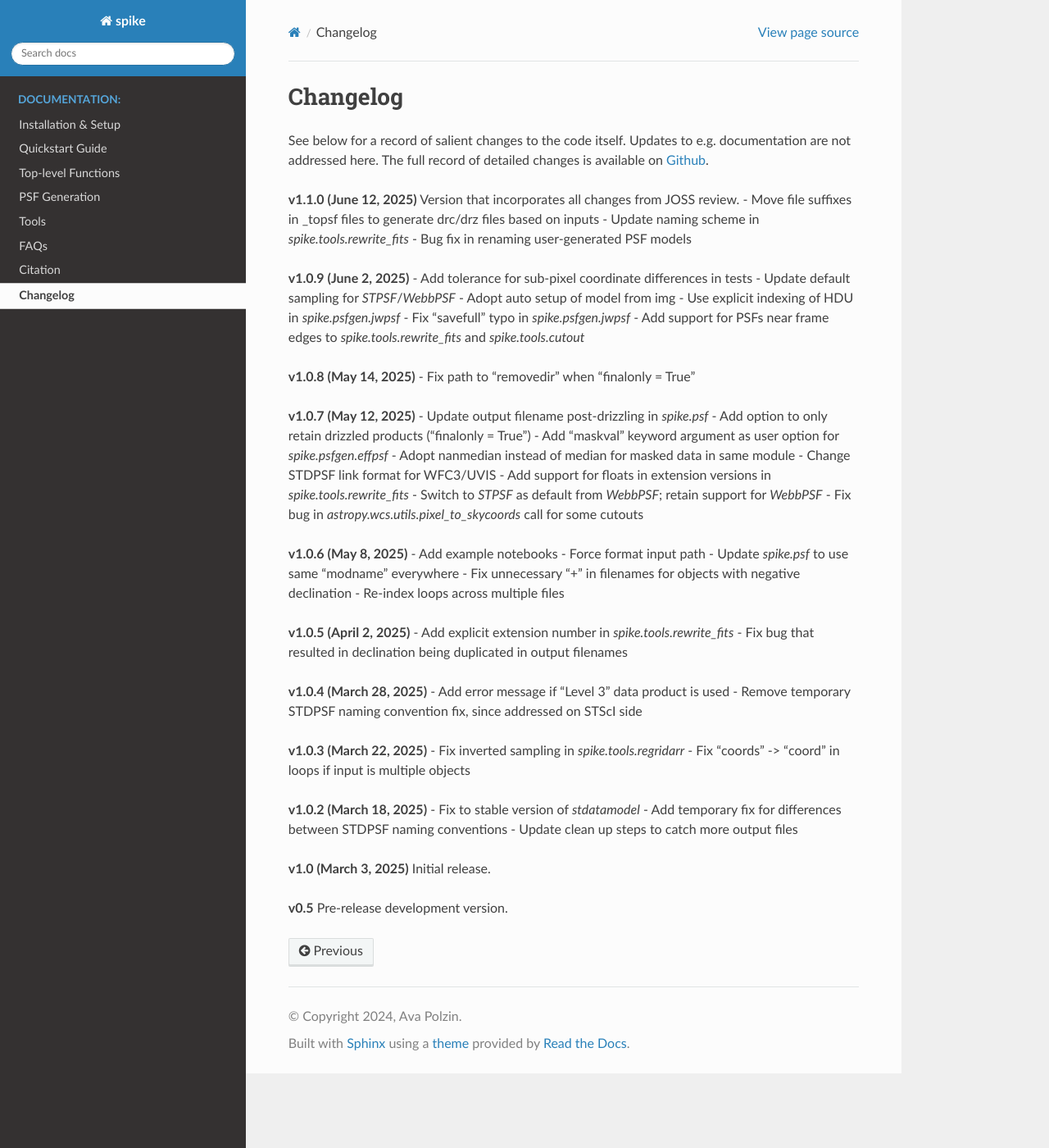
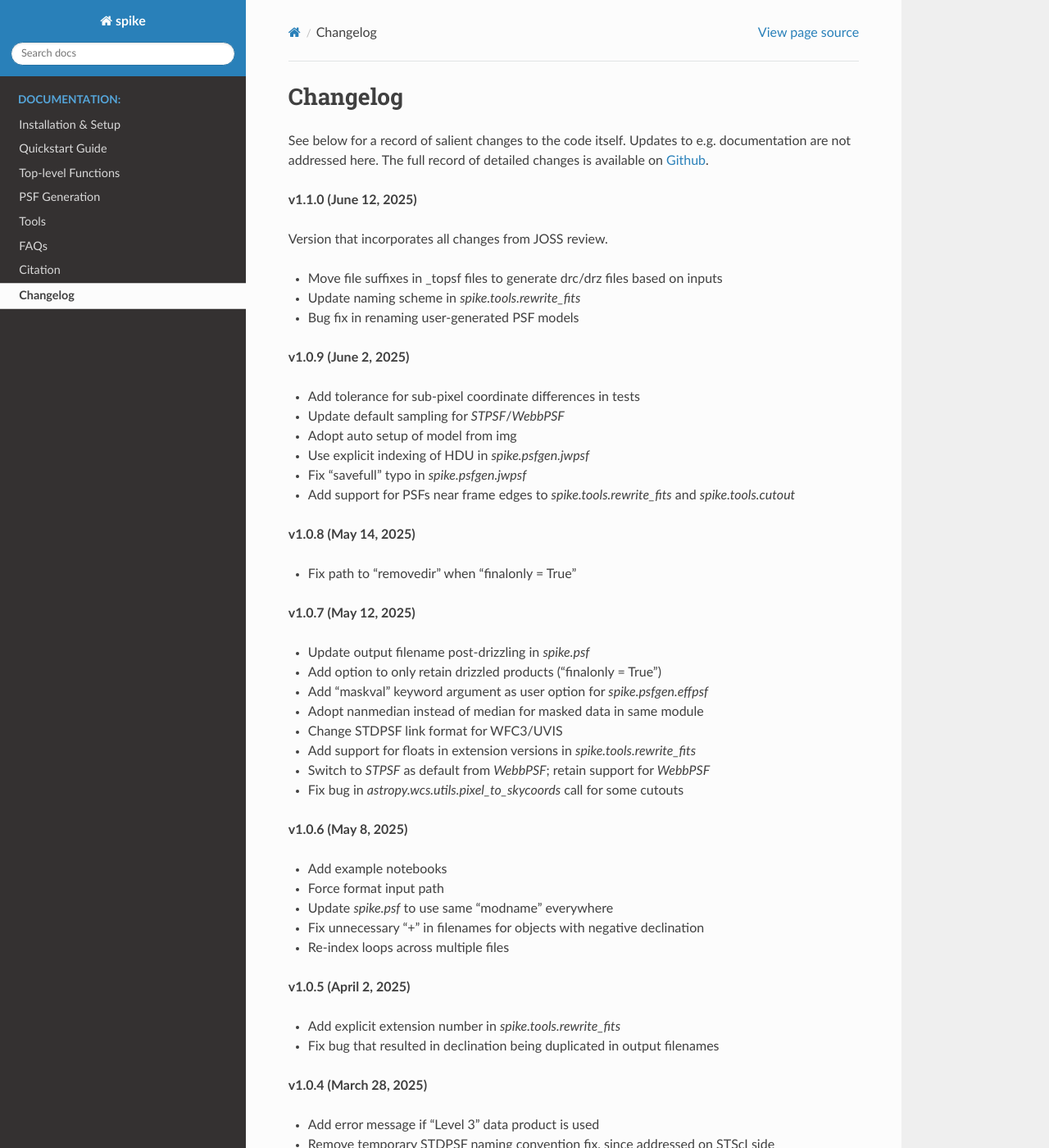
Before and after one commit to avapolzin/spike, a Sphinx documentation site: the page built from docs/changelog.rst, in a window 1280 px wide and 1400 px high. Shown: the whole window at 82% size. Built offline with Sphinx 7.4.7 and the Read the Docs theme 3.1.0, drawn with Linux system fonts in a browser that asks for light colours; pages that are not in the unit, such as notebooks, are missing from menus; some of the changed text lies outside the part shown.

Commit message:
fix list syntax for rtd

```diff
--- a/docs/changelog.rst
+++ b/docs/changelog.rst
@@ -7,68 +7,80 @@ See below for a record of salient changes to the code itself. Updates to e.g. do
 
 
 **v1.1.0 (June 12, 2025)**
+
 Version that incorporates all changes from JOSS review.
-- Move file suffixes in _topsf files to generate drc/drz files based on inputs
-- Update naming scheme in `spike.tools.rewrite_fits`
-- Bug fix in renaming user-generated PSF models
+
+* Move file suffixes in _topsf files to generate drc/drz files based on inputs
+* Update naming scheme in `spike.tools.rewrite_fits`
+* Bug fix in renaming user-generated PSF models
 
 
 **v1.0.9 (June 2, 2025)**
-- Add tolerance for sub-pixel coordinate differences in tests
-- Update default sampling for `STPSF`/`WebbPSF`
-- Adopt auto setup of model from img
-- Use explicit indexing of HDU in `spike.psfgen.jwpsf`
-- Fix "savefull" typo in `spike.psfgen.jwpsf`
-- Add support for PSFs near frame edges to `spike.tools.rewrite_fits` and `spike.tools.cutout`
+
+* Add tolerance for sub-pixel coordinate differences in tests
+* Update default sampling for `STPSF`/`WebbPSF`
+* Adopt auto setup of model from img
+* Use explicit indexing of HDU in `spike.psfgen.jwpsf`
+* Fix "savefull" typo in `spike.psfgen.jwpsf`
+* Add support for PSFs near frame edges to `spike.tools.rewrite_fits` and `spike.tools.cutout`
 
 
 **v1.0.8 (May 14, 2025)**
-- Fix path to "removedir" when "finalonly = True"
+
+* Fix path to "removedir" when "finalonly = True"
 
 
 **v1.0.7 (May 12, 2025)**
-- Update output filename post-drizzling in `spike.psf`
-- Add option to only retain drizzled products ("finalonly = True")
-- Add "maskval" keyword argument as user option for `spike.psfgen.effpsf`
-- Adopt nanmedian instead of median for masked data in same module
-- Change STDPSF link format for WFC3/UVIS
-- Add support for floats in extension versions in `spike.tools.rewrite_fits`
-- Switch to `STPSF` as default from `WebbPSF`; retain support for `WebbPSF`
-- Fix bug in `astropy.wcs.utils.pixel_to_skycoords` call for some cutouts
+
+* Update output filename post-drizzling in `spike.psf`
+* Add option to only retain drizzled products ("finalonly = True")
+* Add "maskval" keyword argument as user option for `spike.psfgen.effpsf`
+* Adopt nanmedian instead of median for masked data in same module
+* Change STDPSF link format for WFC3/UVIS
+* Add support for floats in extension versions in `spike.tools.rewrite_fits`
+* Switch to `STPSF` as default from `WebbPSF`; retain support for `WebbPSF`
+* Fix bug in `astropy.wcs.utils.pixel_to_skycoords` call for some cutouts
 
 
 **v1.0.6 (May 8, 2025)**
-- Add example notebooks
-- Force format input path
-- Update `spike.psf` to use same "modname" everywhere
-- Fix unnecessary "+" in filenames for objects with negative declination
-- Re-index loops across multiple files
+
+* Add example notebooks
+* Force format input path
+* Update `spike.psf` to use same "modname" everywhere
+* Fix unnecessary "+" in filenames for objects with negative declination
+* Re-index loops across multiple files
 
 
 **v1.0.5 (April 2, 2025)**
-- Add explicit extension number in `spike.tools.rewrite_fits`
-- Fix bug that resulted in declination being duplicated in output filenames
+
+* Add explicit extension number in `spike.tools.rewrite_fits`
+* Fix bug that resulted in declination being duplicated in output filenames
 
 
 **v1.0.4 (March 28, 2025)**
-- Add error message if "Level 3" data product is used
-- Remove temporary STDPSF naming convention fix, since addressed on STScI side
+
+* Add error message if "Level 3" data product is used
+* Remove temporary STDPSF naming convention fix, since addressed on STScI side
 
 
 **v1.0.3 (March 22, 2025)**
-- Fix inverted sampling in `spike.tools.regridarr`
-- Fix "coords" -> "coord" in loops if input is multiple objects
+
+* Fix inverted sampling in `spike.tools.regridarr`
+* Fix "coords" -> "coord" in loops if input is multiple objects
 
 
 **v1.0.2 (March 18, 2025)**
-- Fix to stable version of `stdatamodel`
-- Add temporary fix for differences between STDPSF naming conventions
-- Update clean up steps to catch more output files
+
+* Fix to stable version of `stdatamodel`
+* Add temporary fix for differences between STDPSF naming conventions
+* Update clean up steps to catch more output files
 
 
 **v1.0 (March 3, 2025)**
+
 Initial release.
 
 
 **v0.5**
+
 Pre-release development version.
```
